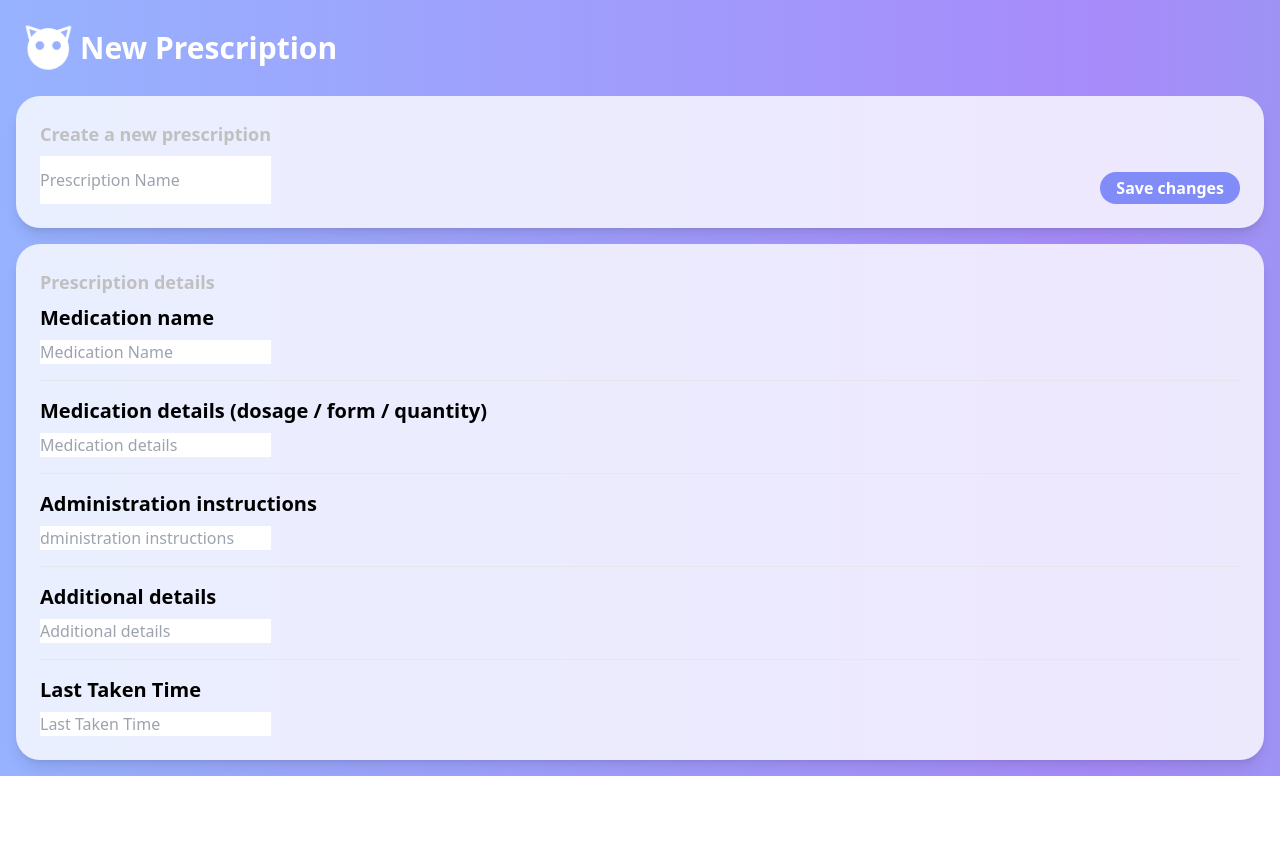
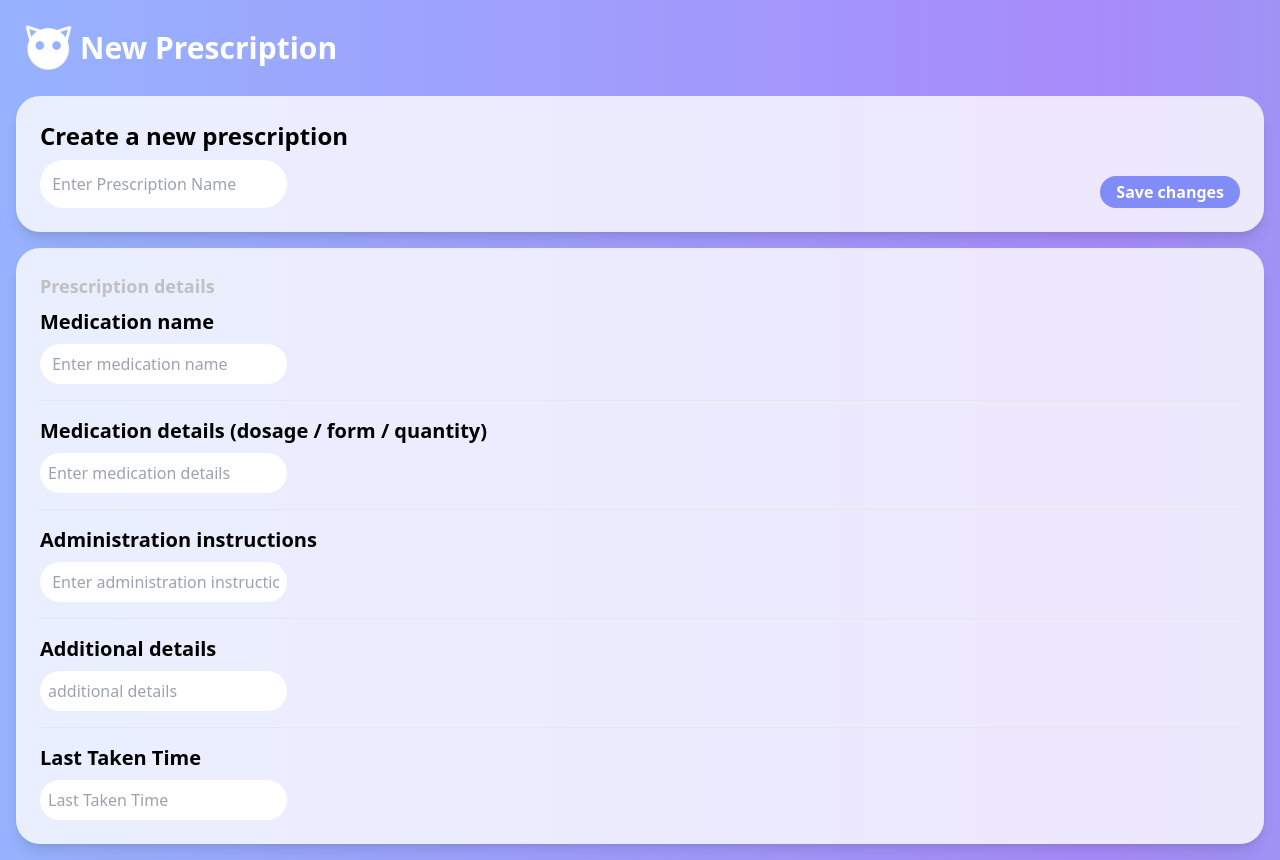
Before and after one commit to yousongsun/gdsc-hackathon-2024, a React (Vite) app in the folder frontend/: page /add-prescription in a window 1280 px wide. Before the commit the page ends 800 px from the top, so only its background shows below. Built offline with nearby package versions, Linux system fonts and the light colour scheme; no server answers.

Commit message:
design: add prescription's details

```diff
--- a/frontend/src/components/AddPrescription.jsx
+++ b/frontend/src/components/AddPrescription.jsx
@@ -50,12 +50,12 @@ const AddPrescription = () => {
         </div>
 
         <div className="bg-white/80 rounded-3xl shadow-lg p-6 mt-4">
-          <h2 className="text-lg text-[#c0c0c0] font-bold mb-2">
+          <h2 className="text-2xl font-bold mb-2">
             Create a new prescription
           </h2>
           <div className="flex justify-between">
-            <input
-              placeholder="Prescription Name"
+            <input className="rounded-3xl p-2"
+              placeholder=" Enter Prescription Name"
               type="text"
               value={prescriptionName}
               onChange={(e) => setPrescriptionName(e.target.value)}
@@ -77,8 +77,8 @@ const AddPrescription = () => {
           <div className="flex flex-col">
             <div>
               <h2 className="text-xl font-bold mb-2">Medication name</h2>
-              <input
-                placeholder="Medication Name"
+              <input className="rounded-3xl p-2"
+                placeholder=" Enter medication name"
                 type="text"
                 value={medicationName}
                 onChange={(e) => setMedicationName(e.target.value)}
@@ -91,8 +91,8 @@ const AddPrescription = () => {
               <h2 className="text-xl font-bold mb-2">
                 Medication details (dosage / form / quantity)
               </h2>
-              <input
-                placeholder="Medication details"
+              <input className="rounded-3xl p-2"
+                placeholder="Enter medication details"
                 type="text"
                 value={medicationDetails}
                 onChange={(e) => setMedicationDetails(e.target.value)}
@@ -105,8 +105,8 @@ const AddPrescription = () => {
               <h2 className="text-xl font-bold mb-2">
                 Administration instructions
               </h2>
-              <input
-                placeholder="dministration instructions"
+              <input className="rounded-3xl p-2"
+                placeholder=" Enter administration instructions"
                 type="text"
                 value={administrationInstructions}
                 onChange={(e) => setAdminInstruc(e.target.value)}
@@ -117,8 +117,8 @@ const AddPrescription = () => {
 
             <div>
               <h2 className="text-xl font-bold mb-2">Additional details</h2>
-              <input
-                placeholder="Additional details"
+              <input className="rounded-3xl p-2"
+                placeholder="additional details"
                 type="text"
                 value={additionalDetails}
                 onChange={(e) => setAdditionalDetails(e.target.value)}
@@ -129,7 +129,7 @@ const AddPrescription = () => {
 
             <div>
               <h2 className="text-xl font-bold mb-2">Last Taken Time</h2>
-              <input
+              <input className="rounded-3xl p-2"
                 placeholder="Last Taken Time"
                 type="text"
                 value={lastTakenTime}
```
